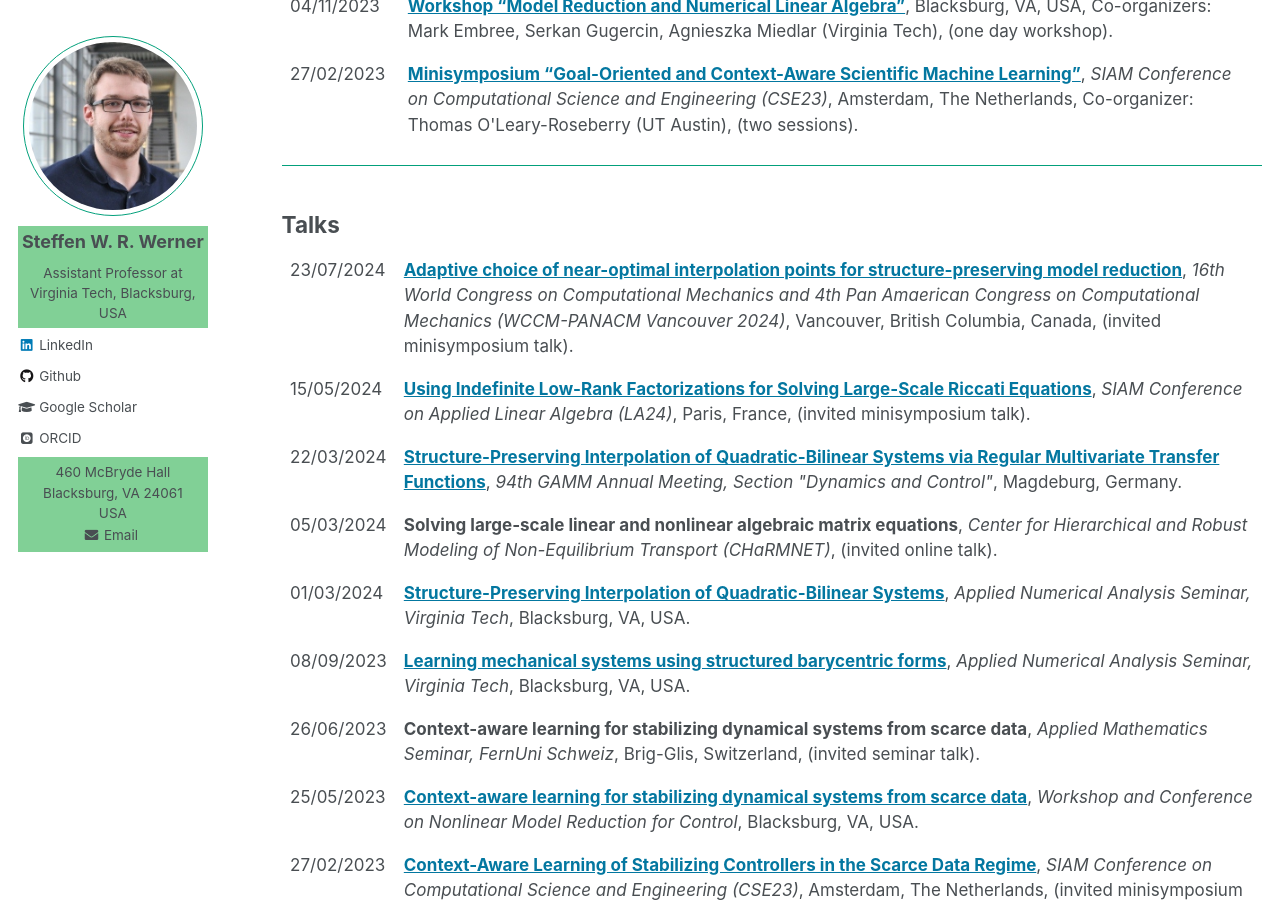
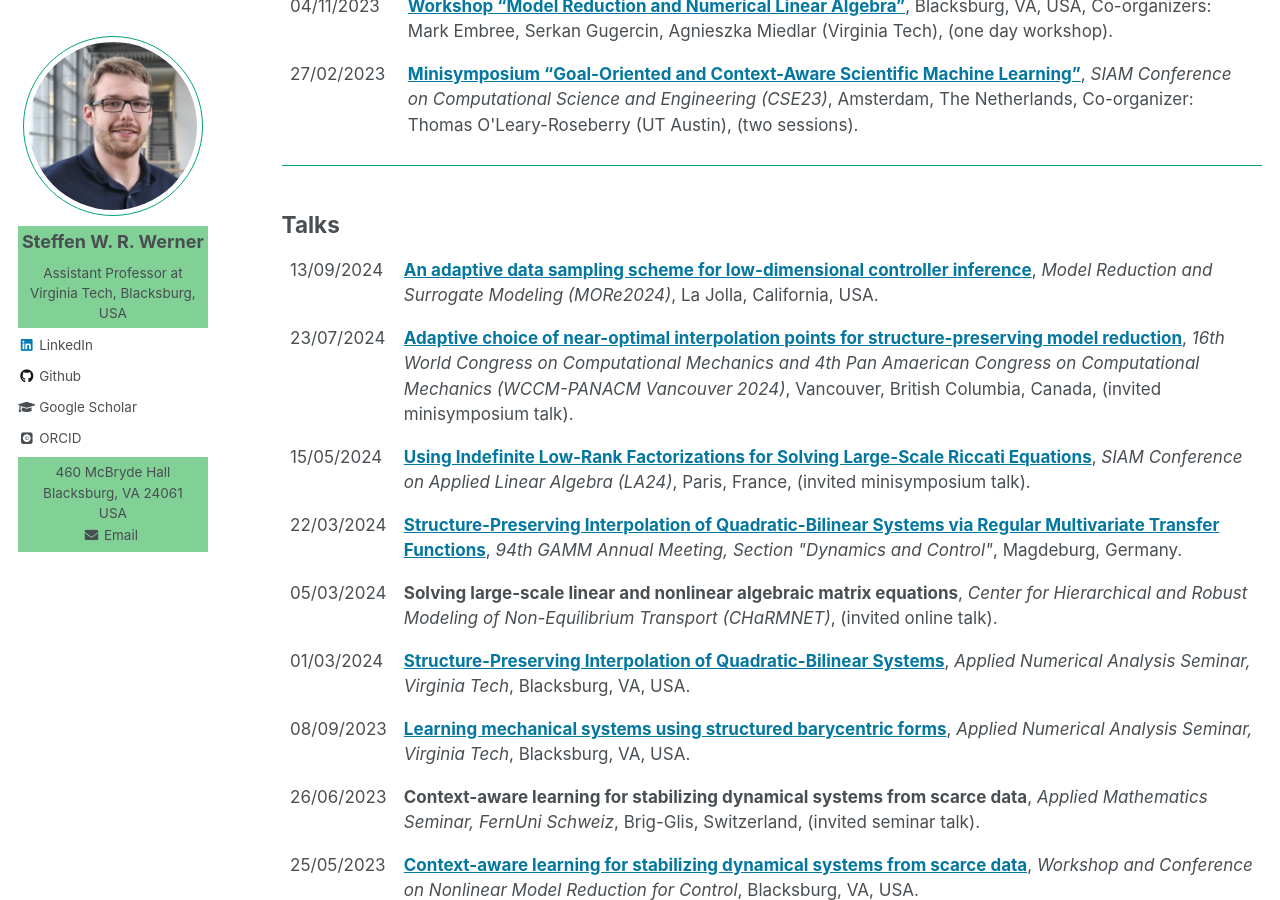
Before and after one commit to ninsteve/ninsteve.github.io, a Jekyll site: the page built from _pages/conferences.md, in a window 1280 px wide and 900 px high, scrolled down 1057 px. Built offline with Jekyll 4.4.1, drawn with Linux system fonts in a browser that asks for light colours; nearby versions of some CDN libraries; some web fonts are replaced.

Commit message:
Added new talk.

```diff
--- a/_pages/conferences.md
+++ b/_pages/conferences.md
@@ -92,6 +92,15 @@ author_profile: true
 ## <a name="talks"></a>Talks ##
 
 <table class="eventtable">
+  <tr>
+    <td style="width:8%"> 13/09/2024 </td>
+    <td>
+    <strong><a target="blank_" href="https://more2024.sciencesconf.org/data/pages/MORe_2024_FINAL_09032024_red_1.pdf">An
+    adaptive data sampling scheme for low-dimensional controller inference</a></strong>,
+    <i>Model Reduction and Surrogate Modeling (MORe2024)</i>,
+    La Jolla, California, USA.<br>
+    </td>
+  </tr>
   <tr>
     <td style="width:8%"> 23/07/2024 </td>
     <td>
```
Also changed, not shown: other parts of _pages/conferences.md (+1 -1 lines).
